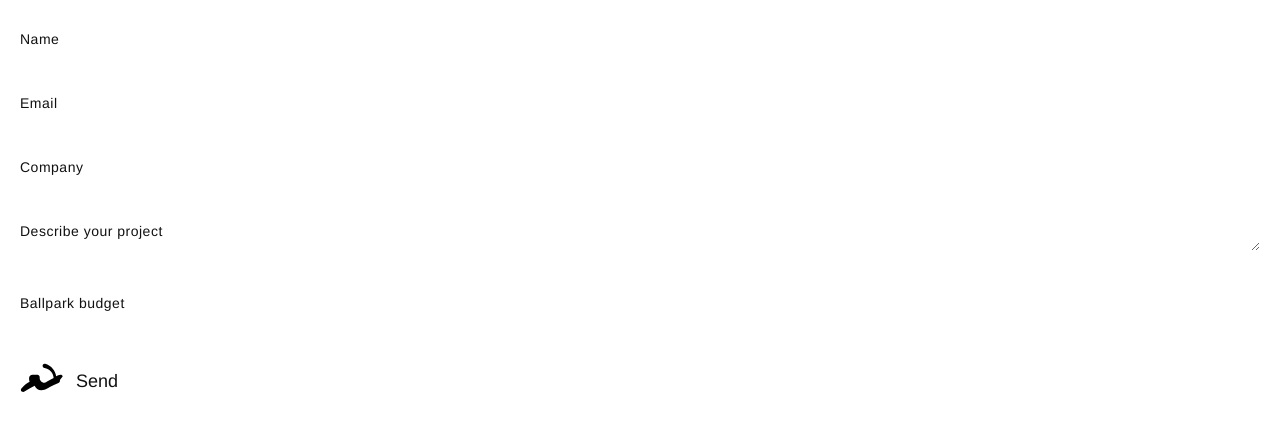
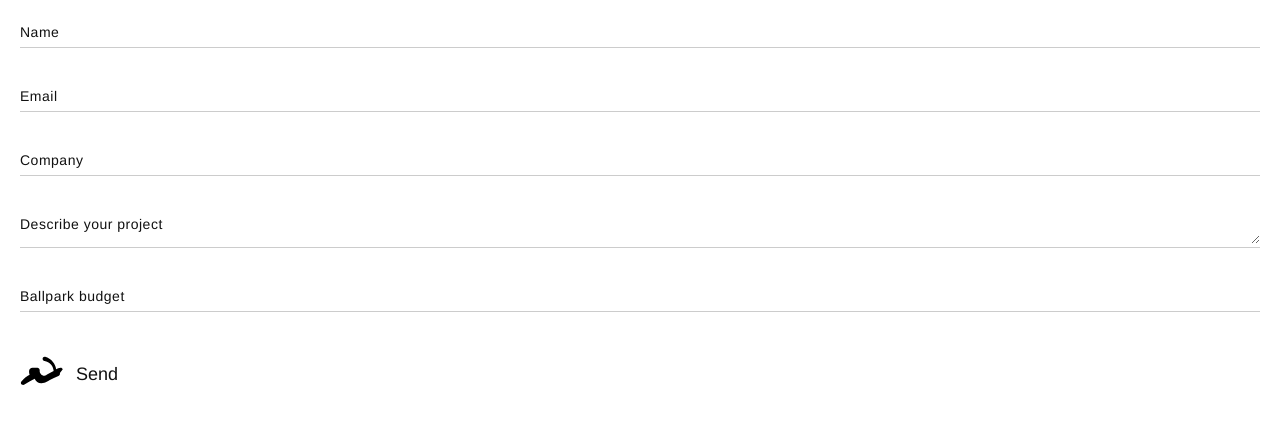
Before and after one commit to supertallboy/contact-form, a plain HTML site: page index.html in a window 1280 px wide. Drawn offline with Linux system fonts and the light colour scheme.

Commit message:
Update index.html

```diff
--- a/index.html
+++ b/index.html
@@ -20,7 +20,7 @@
       width: 100%;
       padding: 20px 20px 0;
       box-sizing: border-box;
-      margin-top: -1px;
+      margin-top: -8px;
     }
 
     .form-group {
@@ -33,17 +33,9 @@
       position: absolute;
       left: 0;
       bottom: 0;
-      height: 4px;
+      height: 1px;
       width: 100%;
-      background-color: #000;
-      transform: scaleX(0);
-      transform-origin: left;
-      transition: transform 0.4s ease;
-    }
-
-    .form-group:hover::after,
-    .form-group:focus-within::after {
-      transform: scaleX(1);
+      background-color: #ccc;
     }
 
     .form-group input,
@@ -58,7 +50,6 @@
       box-sizing: border-box;
       position: relative;
       z-index: 1;
-      text-transform: none;
       font-family: inherit;
       font-weight: 300;
     }
@@ -84,7 +75,6 @@
       letter-spacing: 0.5px;
       pointer-events: none;
       transition: opacity 0.2s ease;
-      text-transform: none;
       font-family: inherit;
       font-weight: 300;
     }
@@ -108,7 +98,6 @@
       transition: all 0.3s ease;
       padding: 12px 0;
       gap: 12px;
-      transform: translateX(0);
       margin-top: 16px;
       font-family: inherit;
       font-weight: 300;
@@ -137,7 +126,7 @@
     }
 
     body.dark-mode .form-group::after {
-      background-color: #fff;
+      background-color: #666;
     }
 
     body.dark-mode .form-group input,
```
